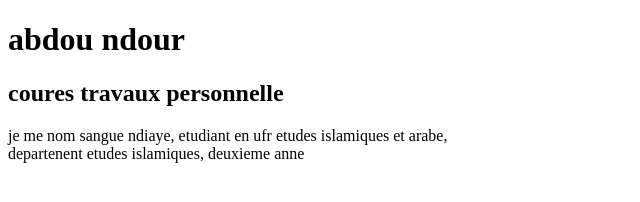
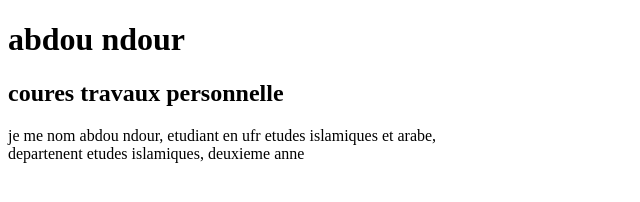
Before and after one commit to ndourccak2024/abdou-ndour-, a plain HTML site: page index.html in a window 1280 px wide. Shown: the full height of the page, 0-640 px from the left. Drawn offline with Linux system fonts and the light colour scheme.

Commit message:
Update index.html

```diff
--- a/index.html
+++ b/index.html
@@ -11,7 +11,7 @@
  <body>
      <h1>abdou ndour</h1>
      <h2> coures travaux personnelle </h2>
-     <p> je me nom sangue ndiaye, etudiant en ufr etudes islamiques et arabe, <br> departenent etudes islamiques, deuxieme anne  </p>
+     <p> je me nom abdou ndour, etudiant en ufr etudes islamiques et arabe, <br> departenent etudes islamiques, deuxieme anne  </p>
 
  </body>
 
```
